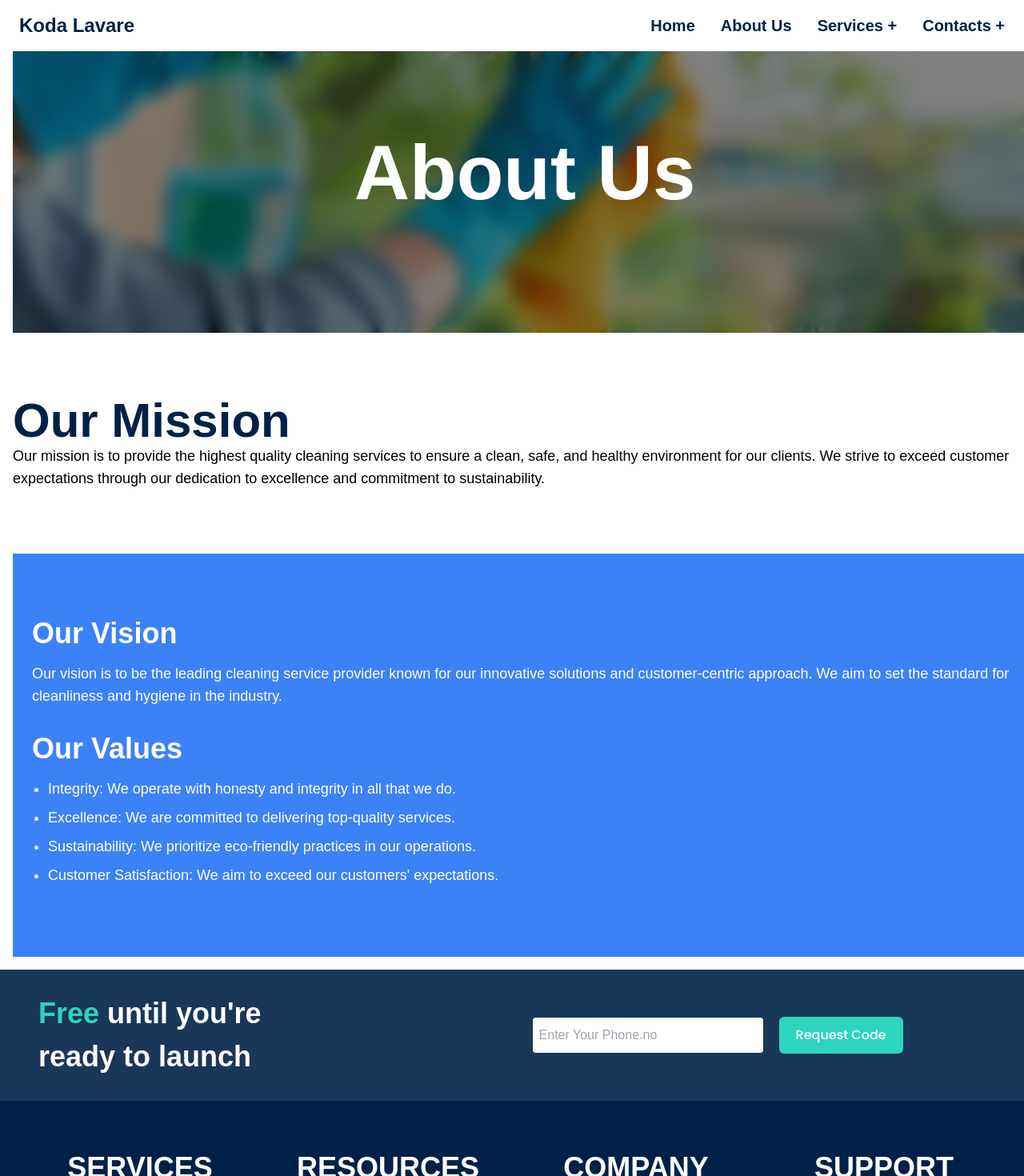
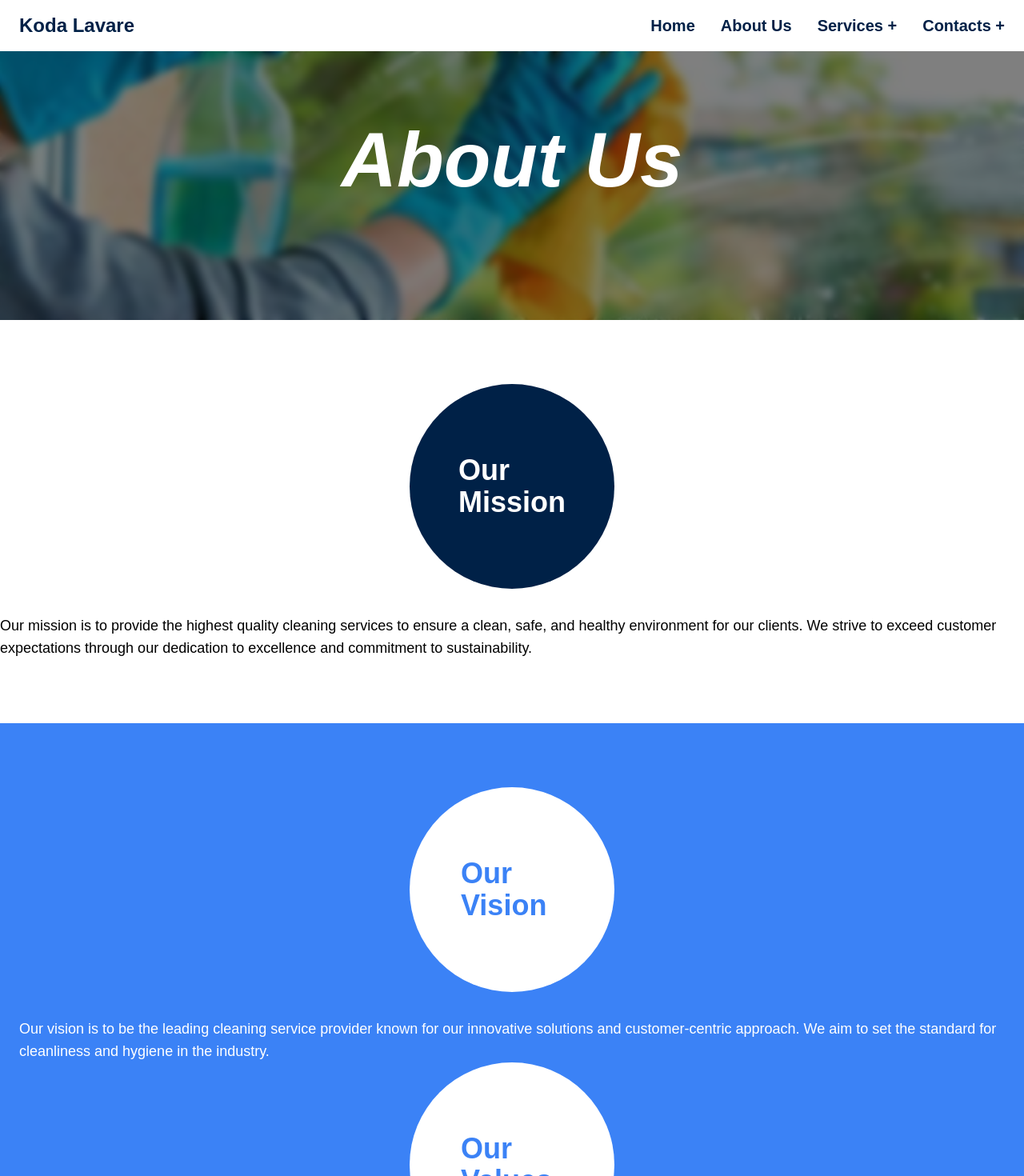
Before and after one commit to KWSTEPHY/CleanHub, a React (Vite) app: page /about-us in a window 1280 px wide. Shown: the top 1470 px of the page at 80% size. Built offline with nearby package versions, Linux system fonts and the light colour scheme.

Commit message:
add design features

```diff
--- a/src/App.css
+++ b/src/App.css
@@ -40,3 +40,16 @@
 .read-the-docs {
   color: #888;
 }
+
+@keyframes rotate {
+  0% {
+    transform: rotate(0deg);
+  }
+  100% {
+    transform: rotate(360deg);
+  }
+}
+
+.rotate-in {
+  animation: rotate 1s ease-in-out forwards;
+}
--- a/src/App.tsx
+++ b/src/App.tsx
@@ -15,9 +15,9 @@ import Footer from "./components/Footer/Footer"
 const App: React.FC = () => {
   return (
     <Router>
-      <div className="flex flex-col min-h-screen">
+      {/* <div className="flex flex-col min-h-screen"> */}
       <Navbar />
-      <main className="flex-grow container mx-auto p-4">
+      {/* <main className="flex-grow container mx-auto p-4"> */}
         <Routes>
           <Route path="/about-us" element={<AboutUs />} />
           <Route path="/contacts" element={<Contacts />} />
@@ -28,10 +28,10 @@ const App: React.FC = () => {
           <Route path="/contacts/submenu1" element={<ContactsSubmenu1 />} />
           <Route path="/contacts/submenu2" element={<ContactsSubmenu2 />} /> */}
         </Routes>
-        </main>
+        {/* </main> */}
         <Footer/>
 
-      </div>
+      {/* </div> */}
     </Router>
 
   );
--- a/src/components/AboutUs.tsx
+++ b/src/components/AboutUs.tsx
@@ -1,6 +1,40 @@
-import React from "react";
+import React, { useEffect, useRef } from "react";
+// import '/'
 
-const AboutUs: React.FC = () => {
+const AboutUs = () => {
+  const circleRefs = useRef<(HTMLDivElement | null)[]>([]);
+
+  useEffect(() => {
+    const handleScroll = () => {
+      circleRefs.current.forEach((circleRef) => {
+        if (circleRef && isInViewport(circleRef)) {
+          circleRef.classList.add('rotate-in');
+        }
+      });
+    };
+
+    window.addEventListener('scroll', handleScroll);
+    return () => window.removeEventListener('scroll', handleScroll);
+  }, []);
+
+  const isInViewport = (element: HTMLDivElement) => {
+    const rect = element.getBoundingClientRect();
+    const windowHeight =
+      window.innerHeight || document.documentElement.clientHeight;
+    const windowWidth = window.innerWidth || document.documentElement.clientWidth;
+
+    const vertInView =
+      rect.top <= windowHeight && rect.top + rect.height >= 0;
+    const horInView =
+      rect.left <= windowWidth && rect.left + rect.width >= 0;
+
+    return vertInView && horInView;
+  };
+
+
+
+
+// const AboutUs: React.FC = () => {
   return (
     <div className="w-screen">
       <section
@@ -13,20 +47,23 @@ const AboutUs: React.FC = () => {
           backgroundAttachment: "fixed",
           minHeight: "400px",
           width: "100%",
-      }}
-    >
+        }}>
         <div
           className="flex bg-black bg-opacity-50 text-white backdrop-filter backdrop-blur-sm mx-auto px-0"
           style={{
-          backdropFilter: "blur(10px)",
+            backdropFilter: "blur(5px)",
             height: "400px",
             width: "100%",
             fontWeight: "bold", // Adjust the blur amount as desired
             display: "flex",
             alignItems: "center",
-        }}
-      >
-        <h2 className="text-8xl font-bold mx-auto px-6 py-8 ">
+          }}>
+          <h2
+            className="text-8xl font-bold mx-auto px-6 py-8"
+            style={{
+              // fontFamily: "Your Custom Font, sans-serif",
+              fontStyle: "italic",
+            }}>
             About Us
           </h2>
         </div>
@@ -34,40 +71,49 @@ const AboutUs: React.FC = () => {
 
       <section className="bg-white w-screen text-black py-20">
   <div className="container mx-auto">
-        <h2 className="text-6xl font-bold mx-auto px-0 text-[#002147]">Our Mission</h2>
+    <div className="relative w-64 h-64 mx-auto mb-8 rounded-full bg-[#002147] transition-transform duration-1000 rotate-in">
+      <h2 className="text-4xl font-bold mx-auto px-0 text-white absolute top-1/2 left-1/2 -translate-x-1/2 -translate-y-1/2">
+        Our Mission
+      </h2>
+    </div>
     <p className="text-lg">
-          Our mission is to provide the highest quality cleaning services to
-          ensure a clean, safe, and healthy environment for our clients. We
-          strive to exceed customer expectations through our dedication to
-          excellence and commitment to sustainability.
+      Our mission is to provide the highest quality cleaning services to ensure
+      a clean, safe, and healthy environment for our clients. We strive to
+      exceed customer expectations through our dedication to excellence and
+      commitment to sustainability.
     </p>
   </div>
 </section>
 
 <section className="bg-blue-500 text-white py-20">
   <div className="container mx-auto px-6">
-          <h2 className="text-4xl font-bold mb-4">Our Vision</h2>
+    <div className="relative w-64 h-64 mx-auto mb-8 rounded-full bg-white transition-transform duration-1000 rotate-in">
+      <h2 className="text-4xl font-bold mb-4 text-blue-500 absolute top-1/2 left-1/2 -translate-x-1/2 -translate-y-1/2">
+        Our Vision
+      </h2>
+    </div>
     <p className="text-lg">
-            Our vision is to be the leading cleaning service provider known for
-            our innovative solutions and customer-centric approach. We aim to
-            set the standard for cleanliness and hygiene in the industry.
+      Our vision is to be the leading cleaning service provider known for our
+      innovative solutions and customer-centric approach. We aim to set the
+      standard for cleanliness and hygiene in the industry.
     </p>
-          <h2 className="text-4xl font-bold mb-4 mt-8">Our Values</h2>
+    <div className="relative w-64 h-64 mx-auto mb-8 rounded-full bg-white transition-transform duration-1000 rotate-in">
+      <h2 className="text-4xl font-bold mb-4 text-blue-500 absolute top-1/2 left-1/2 -translate-x-1/2 -translate-y-1/2">
+        Our Values
+      </h2>
+    </div>
     <ul className="text-lg list-disc pl-5">
       <li className="mb-2">
-              Integrity: We operate with honesty and integrity in all that we
-              do.
+        Integrity: We operate with honesty and integrity in all that we do.
       </li>
       <li className="mb-2">
         Excellence: We are committed to delivering top-quality services.
       </li>
       <li className="mb-2">
-              Sustainability: We prioritize eco-friendly practices in our
-              operations.
+        Sustainability: We prioritize eco-friendly practices in our operations.
       </li>
       <li className="mb-2">
-              Customer Satisfaction: We aim to exceed our customers'
-              expectations.
+        Customer Satisfaction: We aim to exceed our customers' expectations.
       </li>
     </ul>
   </div>
--- a/src/components/Contacts.tsx
+++ b/src/components/Contacts.tsx
@@ -21,21 +21,22 @@ const Contacts: React.FC = () => {
             backdropFilter: "blur(10px)",
             height: "400px",
             width: "100%",
-            fontWeight: "bold", // Adjust the blur amount as desired
+            fontWeight: "bold",
             display: "flex",
             alignItems: "center",
+            justifyContent: "center",
           }}
         >
-          <h2 className="text-6xl font-bold  px-6 py-8">
+          <h2 className="text-6xl font-bold px-6 py-8">
             Contact Us
           </h2>
         </div>
       </section>
 
       <section className="bg-white w-screen text-black py-20">
-        <div className="container mx-auto">
-          <h2 className="text-6xl font-bold mx-auto px-0 text-[#002147]">Our Mission</h2>
-          <p className="text-lg">
+        <div className="w-full px-6">
+          <h2 className="text-6xl font-bold mx-auto text-[#002147]">Our Mission</h2>
+          <p className="text-lg mt-4">
             Our mission is to provide the highest quality cleaning services to
             ensure a clean, safe, and healthy environment for our clients. We
             strive to exceed customer expectations through our dedication to
@@ -45,7 +46,7 @@ const Contacts: React.FC = () => {
       </section>
 
       <section className="bg-blue-500 text-white py-20">
-        <div className="container mx-auto px-6">
+        <div className="w-full px-6">
           <h2 className="text-4xl font-bold mb-4">Our Vision</h2>
           <p className="text-lg">
             Our vision is to be the leading cleaning service provider known for
--- a/src/components/Footer/Footer.tsx
+++ b/src/components/Footer/Footer.tsx
@@ -1,15 +1,50 @@
+// import React from "react";
+// import ItemsContainer from "./ItemsContainer";
+
+
+// const Footer: React.FC = () => {
+//   return (
+//     <footer className="bg-[#002147] text-white w-auto">
+//       <div className="md:flex md:justify-between md:items-center gap-60 sm:px-12 px-4 bg-[#ffffff19] py-7">
+//         <h1 className="lg:text-4xl text-3xl md:mb-0 mb-6 lg:leading-normal font-semibold md:w-2/5">
+//           <span className="text-teal-400">Free</span> until you're ready to launch
+//         </h1>
+//         <div className="flex flex-col md:flex-row md:items-center md:w-3/5">
+//           <input
+//             type="text"
+//             placeholder="Enter Your Phone.no"
+//             className="text-gray-800 sm:w-72 w-full sm:mr-5 mr-1 lg:mb-0 mb-4 py-2.5 rounded px-2 focus:outline-none"
+//           />
+//           <button
+//             className="bg-teal-400 hover:bg-teal-500 duration-300 px-5 py-2.5 font-[Poppins] rounded-md text-white md:w-auto w-full"
+//           >
+//             Request Code
+//           </button>
+//         </div>
+//       </div>
+//       <ItemsContainer />
+//       <div className="bg-[#ffffff19] p-2 text-center">
+//         <div className="container px-2">
+//           <span className=" block justify-center  ">© 2024 . All rights reserved.</span>
+//         </div>
+//       </div>
+//     </footer>
+//   );
+// };
+
+// export default Footer;
+
 import React from "react";
 import ItemsContainer from "./ItemsContainer";
 
-
 const Footer: React.FC = () => {
   return (
-    <footer className="bg-[#002147] text-white w-auto">
-      <div className="md:flex md:justify-between md:items-center gap-60 sm:px-12 px-4 bg-[#ffffff19] py-7">
+    <footer className="bg-[#002147] text-white w-screen">
+      <div className="md:flex md:justify-between md:items-center gap-6 sm:px-12 px-6 bg-[#ffffff19] py-7">
         <h1 className="lg:text-4xl text-3xl md:mb-0 mb-6 lg:leading-normal font-semibold md:w-2/5">
           <span className="text-teal-400">Free</span> until you're ready to launch
         </h1>
-        <div className="flex flex-col md:flex-row md:items-center md:w-3/5">
+        <div className="flex flex-col md:flex-row md:items-center md:w-2/5">
           <input
             type="text"
             placeholder="Enter Your Phone.no"
@@ -23,9 +58,9 @@ const Footer: React.FC = () => {
         </div>
       </div>
       <ItemsContainer />
-      <div className="bg-[#ffffff19] p-2 text-center">
-        <div className="container px-2">
-          <span className=" block justify-center  ">© 2024 . All rights reserved.</span>
+      <div className="bg-[#ffffff19] p-2 text-center w-full">
+        <div className="w-full px-2">
+          <span className="block">© 2024 . All rights reserved.</span>
         </div>
       </div>
     </footer>
--- a/src/index.css
+++ b/src/index.css
@@ -30,6 +30,7 @@ a:hover {
 }
 
 body {
+  overflow-x: hidden;
   margin: 0;
   display: flex;
   place-items: center;
```
Also changed, not shown: src/components/Navbar/Navbar.tsx (+122 -7 lines). Lines whose indentation alone changed are shown as unchanged.
